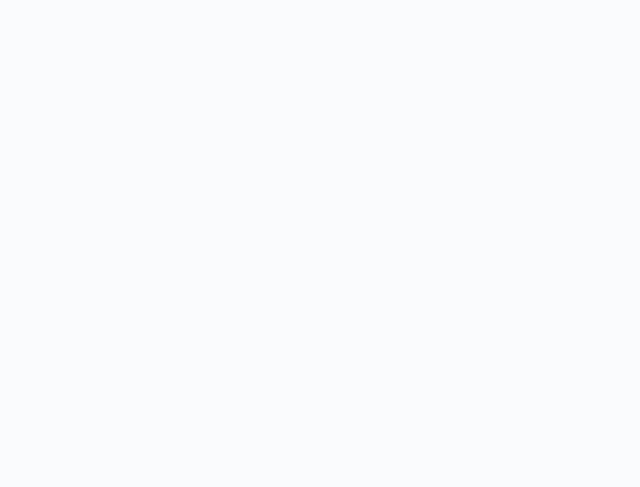
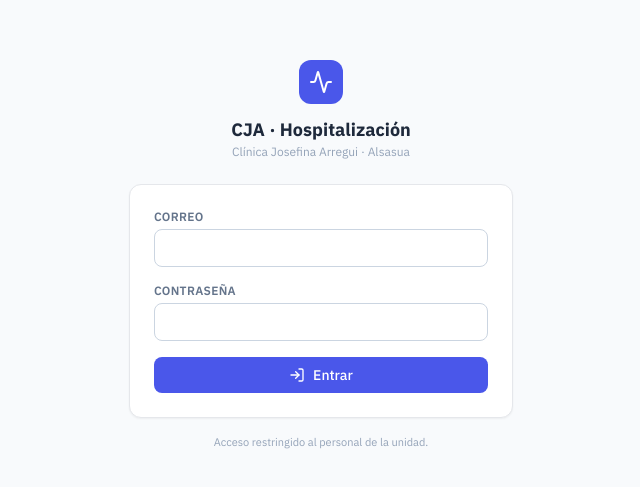
Before and after one commit to javiiitalavera/cja-hospitalizacion, a React (Vite) app: page /login in a window 1280 px wide. Before the commit this address had no page. Shown: the part 145-632 px from the top of the page, without its empty margins (319-959 px from the left). Built offline with nearby package versions, Linux system fonts and the light colour scheme; the HTML template or start-up script is replaced by a standard one.

Commit message:
Añadir login y guardián de rutas

```diff
--- a/src/App.tsx
+++ b/src/App.tsx
@@ -1,5 +1,7 @@
-import { BrowserRouter, Routes, Route } from 'react-router-dom'
+import { BrowserRouter, Routes, Route, Outlet, Navigate } from 'react-router-dom'
+import { AuthProvider, useAuth } from './lib/AuthContext'
 import Layout from './components/Layout'
+import Login from './pages/Login'
 import Home from './pages/Home'
 import Pacientes from './pages/Pacientes'
 import DetallePaciente from './pages/DetallePaciente'
@@ -10,10 +12,46 @@
 import { Configuracion } from './pages/Placeholders'
 import { Dashboard } from './pages/Dashboard'
 
+// Guardián: decide si se puede pasar a las rutas protegidas.
+function RequireAuth() {
+  const { session, profesional, loading } = useAuth()
+
+  // Mientras comprobamos si hay sesión, pantalla de espera sobria.
+  if (loading) {
+    return <div className="min-h-screen flex items-center justify-center text-slate-400">Cargando…</div>
+  }
+
+  // Sin sesión → al login.
+  if (!session) return <Navigate to="/login" replace />
+
+  // Con sesión pero sin ficha de profesional enlazada: avisamos claro
+  // en lugar de dejar la app a medias sin rol.
+  if (!profesional) {
+    return (
+      <div className="min-h-screen flex items-center justify-center p-4">
+        <div className="card p-6 max-w-sm text-center space-y-2">
+          <p className="font-semibold text-slate-800">Cuenta sin profesional asignado</p>
+          <p className="text-sm text-slate-500">
+            Tu cuenta ha iniciado sesión, pero no está enlazada a ninguna ficha de profesional.
+            Pídele a un administrador que la enlace.
+          </p>
+        </div>
+      </div>
+    )
+  }
+
+  return <Outlet />
+}
+
 export default function App() {
   return (
+    <AuthProvider>
       <BrowserRouter>
         <Routes>
+          <Route path="/login" element={<Login />} />
+
+          {/* Todo lo demás queda detrás del guardián */}
+          <Route element={<RequireAuth />}>
             <Route path="/" element={<Layout />}>
               <Route index element={<Home />} />
               <Route path="pacientes" element={<Pacientes />} />
@@ -25,7 +63,9 @@
               <Route path="dashboard" element={<Dashboard />} />
               <Route path="configuracion" element={<Configuracion />} />
             </Route>
+          </Route>
         </Routes>
       </BrowserRouter>
+    </AuthProvider>
   )
 }
--- a/src/components/Layout.tsx
+++ b/src/components/Layout.tsx
@@ -2,8 +2,17 @@
 import { NavLink, Outlet } from "react-router-dom"
 import {
   Users, ClipboardList, AlertTriangle,
-  BarChart2, Settings, Activity, Home, ChevronLeft
+  BarChart2, Settings, Activity, Home, ChevronLeft, LogOut
 } from 'lucide-react'
+import { useAuth } from '../lib/AuthContext'
+
+const ROL_LABEL: Record<string, string> = {
+  medico: 'Médico/a',
+  enfermeria: 'Enfermería',
+  auxiliar: 'Auxiliar',
+  administrativo: 'Administrativo/a',
+  tecnico: 'Técnico/a',
+}
 
 const navItems = [
   { to: '/', icon: Home, label: 'Inicio', end: true },
@@ -16,6 +25,7 @@
 
 export default function Layout() {
   const [collapsed, setCollapsed] = useState(false)
+  const { profesional, rol, signOut } = useAuth()
 
   return (
     <div className="flex h-screen overflow-hidden bg-slate-50">
@@ -70,13 +80,39 @@
           ))}
         </nav>
 
-        {/* Footer */}
-        {!collapsed && (
-          <div className="px-4 py-3 border-t">
-            <p className="text-[10px] text-slate-400">Clínica Josefina Arregui</p>
-            <p className="text-[10px] text-slate-400">Alsasua · v1.0.0</p>
-          </div>
-        )}
+        {/* Footer: usuario + cerrar sesión */}
+        <div className="border-t">
+          {!collapsed ? (
+            <div className="px-3 py-3">
+              {profesional && (
+                <div className="mb-2">
+                  <p className="text-xs font-semibold text-slate-700 leading-tight truncate">
+                    {profesional.nombre} {profesional.apellidos}
+                  </p>
+                  <p className="text-[10px] text-slate-400">{rol ? ROL_LABEL[rol] ?? rol : ''}</p>
+                </div>
+              )}
+              <button
+                onClick={signOut}
+                className="flex items-center gap-2 text-xs text-slate-500 hover:text-red-600 transition-colors"
+              >
+                <LogOut className="w-3.5 h-3.5" />
+                Cerrar sesión
+              </button>
+              <p className="text-[10px] text-slate-300 mt-2">Clínica Josefina Arregui · Alsasua · v1.0.0</p>
+            </div>
+          ) : (
+            <div className="py-3 flex justify-center">
+              <button
+                onClick={signOut}
+                title="Cerrar sesión"
+                className="text-slate-400 hover:text-red-600 transition-colors p-1"
+              >
+                <LogOut className="w-4 h-4" />
+              </button>
+            </div>
+          )}
+        </div>
       </aside>
 
       <main className="flex-1 overflow-y-auto">
--- /dev/null
+++ b/src/lib/AuthContext.tsx
@@ -0,0 +1,70 @@
+import { createContext, useContext, useEffect, useState } from 'react'
+import type { ReactNode } from 'react'
+import type { Session } from '@supabase/supabase-js'
+import { supabase } from './supabase'
+import type { Profesional, Rol } from '../types'
+
+// Lo que la app puede saber sobre quién ha iniciado sesión.
+interface AuthState {
+  session: Session | null
+  profesional: Profesional | null   // ficha enlazada del profesional
+  rol: Rol | null                    // atajo cómodo para permisos por rol
+  loading: boolean                   // true mientras comprobamos la sesión
+  signOut: () => Promise<void>
+}
+
+const AuthContext = createContext<AuthState | undefined>(undefined)
+
+export function AuthProvider({ children }: { children: ReactNode }) {
+  const [session, setSession] = useState<Session | null>(null)
+  const [profesional, setProfesional] = useState<Profesional | null>(null)
+  const [loading, setLoading] = useState(true)
+
+  // Busca la ficha de profesional enlazada a la cuenta que ha entrado.
+  async function cargarProfesional(userId: string) {
+    const { data } = await supabase
+      .from('profesionales')
+      .select('*')
+      .eq('user_id', userId)
+      .maybeSingle()
+    setProfesional((data as Profesional) ?? null)
+  }
+
+  useEffect(() => {
+    // 1) Al arrancar, recuperamos la sesión guardada (si la hay).
+    supabase.auth.getSession().then(async ({ data }) => {
+      setSession(data.session)
+      if (data.session) await cargarProfesional(data.session.user.id)
+      setLoading(false)
+    })
+
+    // 2) Nos suscribimos a cambios: login, logout, renovación de token…
+    const { data: sub } = supabase.auth.onAuthStateChange(async (_evento, nuevaSesion) => {
+      setSession(nuevaSesion)
+      if (nuevaSesion) await cargarProfesional(nuevaSesion.user.id)
+      else setProfesional(null)
+    })
+
+    return () => sub.subscription.unsubscribe()
+  }, [])
+
+  async function signOut() {
+    await supabase.auth.signOut()
+    // El listener de arriba se encarga de limpiar sesión y profesional.
+  }
+
+  return (
+    <AuthContext.Provider
+      value={{ session, profesional, rol: profesional?.rol ?? null, loading, signOut }}
+    >
+      {children}
+    </AuthContext.Provider>
+  )
+}
+
+// Hook cómodo para usar en cualquier componente: const { rol } = useAuth()
+export function useAuth(): AuthState {
+  const ctx = useContext(AuthContext)
+  if (!ctx) throw new Error('useAuth debe usarse dentro de <AuthProvider>')
+  return ctx
+}
--- /dev/null
+++ b/src/pages/Login.tsx
@@ -0,0 +1,90 @@
+import { useState } from 'react'
+import { Navigate } from 'react-router-dom'
+import { supabase } from '../lib/supabase'
+import { useAuth } from '../lib/AuthContext'
+import { Activity, LogIn, Loader2 } from 'lucide-react'
+
+export default function Login() {
+  const { session } = useAuth()
+  const [email, setEmail] = useState('')
+  const [password, setPassword] = useState('')
+  const [error, setError] = useState('')
+  const [enviando, setEnviando] = useState(false)
+
+  // Si ya hay sesión, no mostramos el login: directos a la app.
+  if (session) return <Navigate to="/" replace />
+
+  async function entrar() {
+    if (!email || !password) {
+      setError('Escribe tu correo y tu contraseña.')
+      return
+    }
+    setEnviando(true)
+    setError('')
+    const { error } = await supabase.auth.signInWithPassword({ email, password })
+    setEnviando(false)
+    if (error) {
+      // Mensaje en la voz de la app: qué ha pasado y qué hacer.
+      setError('No hemos podido iniciar sesión. Revisa el correo y la contraseña.')
+      return
+    }
+    // Si va bien, el AuthProvider detecta la sesión y el guard deja pasar.
+  }
+
+  return (
+    <div className="min-h-screen flex items-center justify-center bg-slate-50 p-4">
+      <div className="w-full max-w-sm">
+        {/* Cabecera con el mismo logo que la barra lateral */}
+        <div className="flex flex-col items-center mb-6">
+          <div className="w-11 h-11 bg-primary-600 rounded-xl flex items-center justify-center mb-3">
+            <Activity className="w-6 h-6 text-white" />
+          </div>
+          <h1 className="text-lg font-bold text-slate-800">CJA · Hospitalización</h1>
+          <p className="text-xs text-slate-400">Clínica Josefina Arregui · Alsasua</p>
+        </div>
+
+        <div className="card p-6 space-y-4">
+          <div>
+            <label className="label" htmlFor="email">Correo</label>
+            <input
+              id="email"
+              type="email"
+              autoComplete="username"
+              className="input"
+              value={email}
+              onChange={(e) => setEmail(e.target.value)}
+              onKeyDown={(e) => e.key === 'Enter' && entrar()}
+            />
+          </div>
+          <div>
+            <label className="label" htmlFor="password">Contraseña</label>
+            <input
+              id="password"
+              type="password"
+              autoComplete="current-password"
+              className="input"
+              value={password}
+              onChange={(e) => setPassword(e.target.value)}
+              onKeyDown={(e) => e.key === 'Enter' && entrar()}
+            />
+          </div>
+
+          {error && (
+            <p className="text-sm text-red-600 bg-red-50 border border-red-100 rounded-lg px-3 py-2">
+              {error}
+            </p>
+          )}
+
+          <button onClick={entrar} disabled={enviando} className="btn-primary w-full justify-center">
+            {enviando ? <Loader2 className="w-4 h-4 animate-spin" /> : <LogIn className="w-4 h-4" />}
+            {enviando ? 'Entrando…' : 'Entrar'}
+          </button>
+        </div>
+
+        <p className="text-center text-[11px] text-slate-400 mt-4">
+          Acceso restringido al personal de la unidad.
+        </p>
+      </div>
+    </div>
+  )
+}
```
Also changed, not shown: 1 other file (tests, documents, lock files or other folders). Lines whose indentation alone changed are shown as unchanged.
